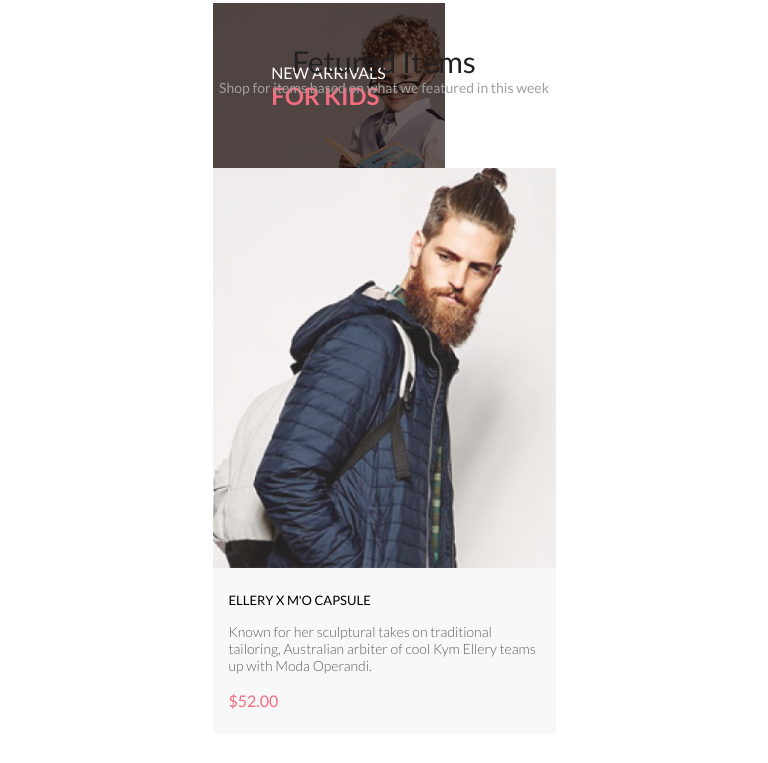
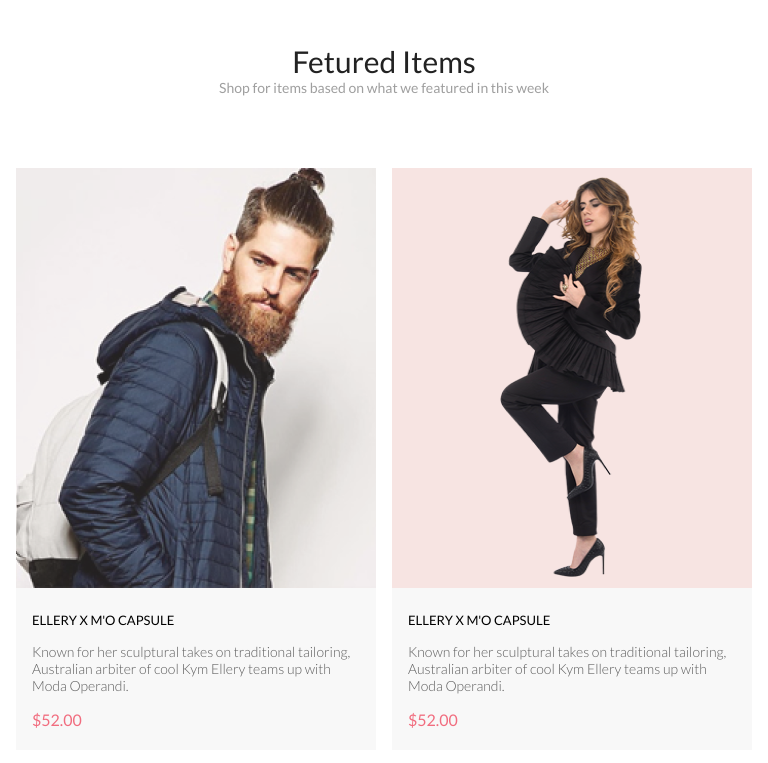
Before and after one commit to 926394/Web-layout-HTML-CSS-DZ6, a plain HTML site: page index.html in a window 768 px wide. Shown: the part 877-1640 px from the top of the page. Drawn offline with Linux system fonts and the light colour scheme.

Commit message:
work on mistakes_DZ-8.3

```diff
--- a/style.css
+++ b/style.css
@@ -219,12 +219,13 @@ button {
 .card {
   max-width: 360px;
   height: 587px;
+  background: #f8f8f8;
 }
 
 .cardBloсk {
   max-width: 360px;
   height: auto;
-  background: #f8f8f8;
+  /* background: #f8f8f8; */
   padding: 24px 16px 24px 16px;
 }
 
@@ -272,14 +273,12 @@ button {
     max-width: 768px;
   }
   .container {
-    max-width: 343px;
+    max-width: 736px;
   }
-
   .headerPadd {
     padding-right: 32px;
     padding-left: 32px;
   }
-
   .navigation1 {
     width: 111px;
     gap: 41px;
@@ -289,7 +288,6 @@ button {
   }
 
   /* секция 1 */
-
   .mainContainer {
     max-width: 768px;
     height: 368px;
@@ -309,14 +307,12 @@ button {
     font-size: 44px;
     line-height: 52px;
   }
-
   .textSection1 p {
     font-size: 24px;
     line-height: 28px;
   }
 
   /* Секция 2 */
-
   .section2Position {
     height: 303px;
     gap: 19px;
@@ -333,11 +329,9 @@ button {
   }
 
   /* секция 3 */
-
   .section3Position {
     margin-bottom: 70px;
   }
-
   .section3PositionCard {
     gap: 16px;
   }
@@ -353,14 +347,14 @@ button {
 }
 
 /* DZ-8 адаптив под телефон */
-@media (max-width: 375px) {
+@media (max-width: 767px) {
+/* @media (max-width: 375px) { */
   .headerContainer {
     max-width: 375px;
   }
   .container {
     max-width: 736px;
   }
-
   /* скрываем элементы */
   .hideCard {
     display: none;
@@ -385,12 +379,10 @@ button {
     align-items: flex-start;
     flex-direction: column;
   }
-
   .textSection1 h1 {
     font-size: 38px;
     line-height: 45px;
   }
-
   .textSection1 p {
     font-size: 20px;
     line-height: 24px;
```
